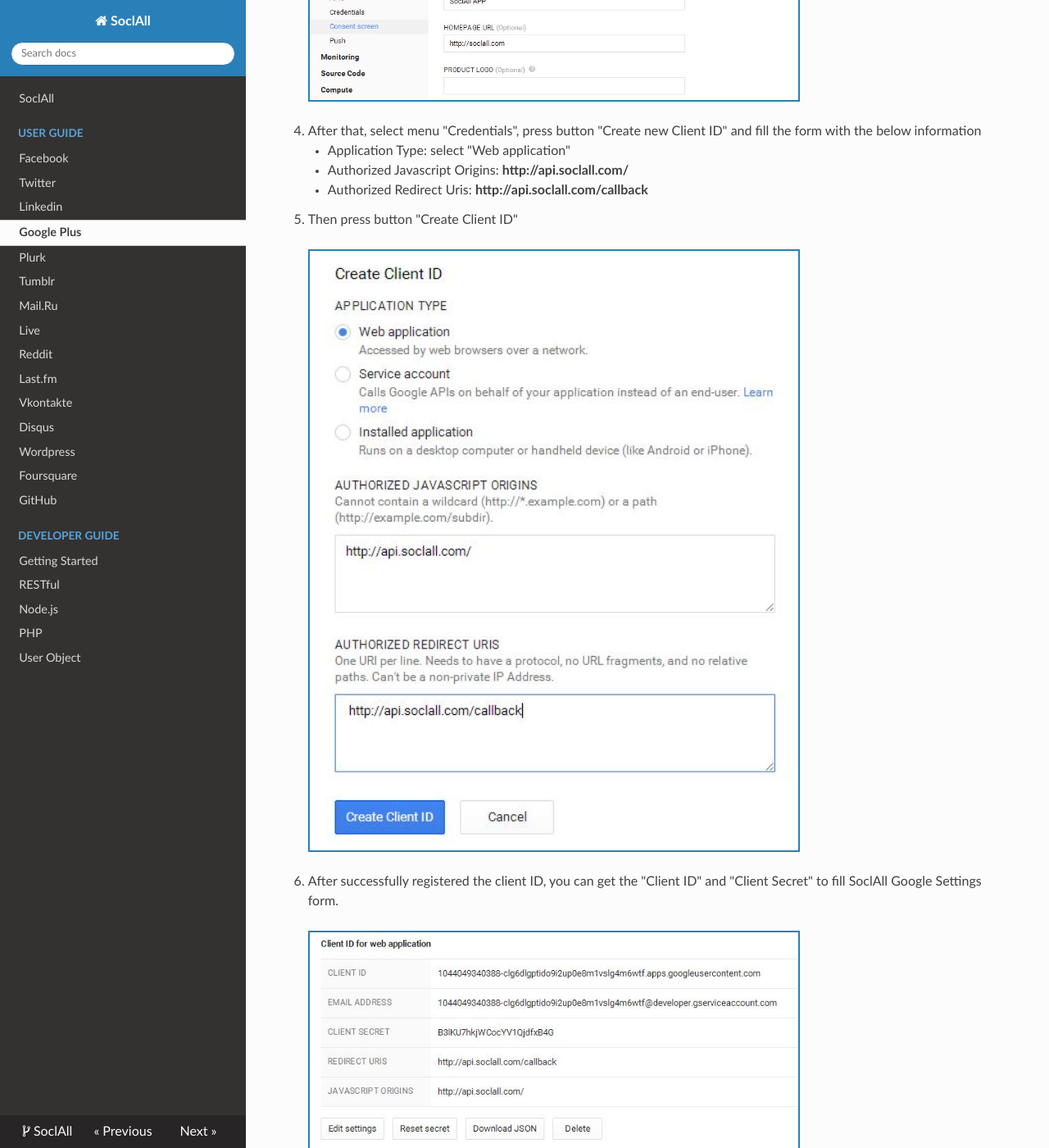
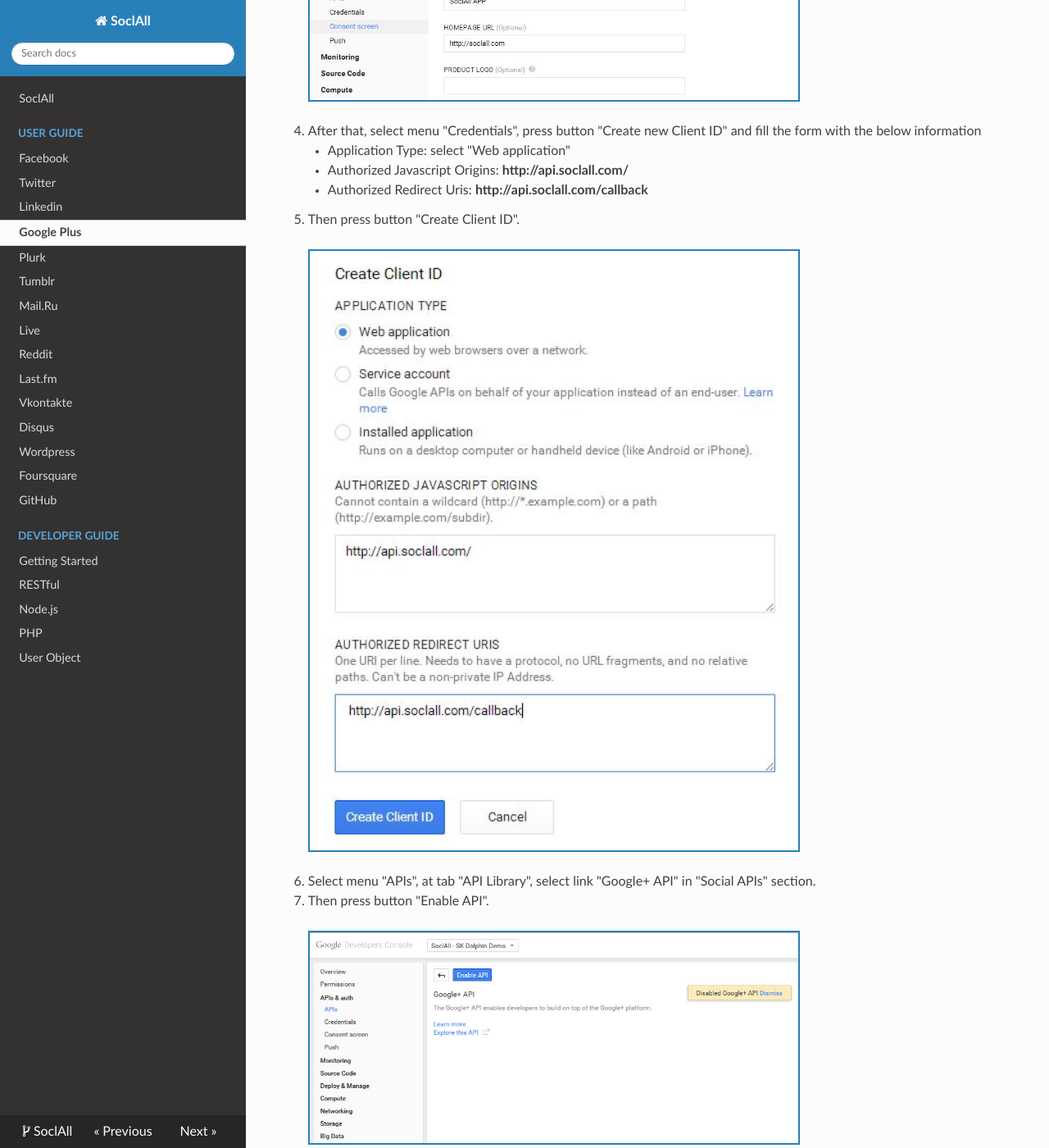
Before and after one commit to nhvu1988/socialall-docs, an MkDocs documentation site: the page built from docs/user-guide/google.md, in a window 1280 px wide and 1400 px high, scrolled down 806 px. Shown: the whole window at 82% size. Built offline with MkDocs 1.6.1, drawn with Linux system fonts in a browser that asks for light colours; nearby versions of some CDN libraries; old or Windows-style settings are respelled for this version of MkDocs.

Commit message:
Done task #60 - update steps of Facebook and Google+

```diff
--- a/docs/user-guide/google.md
+++ b/docs/user-guide/google.md
@@ -13,11 +13,16 @@ __To register an application on Google PLus, please follow the steps below:__
     * Application Type: select "Web application"
     * Authorized Javascript Origins: __http://api.soclall.com/__
     * Authorized Redirect Uris: __http://api.soclall.com/callback__
-5. Then press button "Create Client ID"
+5. Then press button "Create Client ID".
     <div class="soclall-br"></div>
     ![Google : Credentials](/img/google-4-credentials.JPG)
     <div class="soclall-br"></div>
-6. After successfully registered the client ID, you can get the "Client ID" and "Client Secret" to fill SoclAll Google Settings form.
+6. Select menu "APIs", at tab "API Library", select link "Google+ API" in "Social APIs" section.
+7. Then press button "Enable API".
     <div class="soclall-br"></div>
-    ![Google : Client Info](/img/google-5-client-info.JPG)
+    ![Google : Enable APIs](/img/google-5-apis.jpg)
     <div class="soclall-br"></div>
+8. After successfully registered the client ID, you can get the "Client ID" and "Client Secret" to fill SoclAll Google Settings form.
+    <div class="soclall-br"></div>
+    ![Google : Client Info](/img/google-6-client-info.JPG)
+    <div class="soclall-br"></div>
```
Also changed, not shown: docs/user-guide/facebook.md (+1 -1 lines), docs/img/google-5-apis.jpg (added), docs/img/google-6-client-info.JPG (renamed from docs/img/google-5-client-info.JPG).
